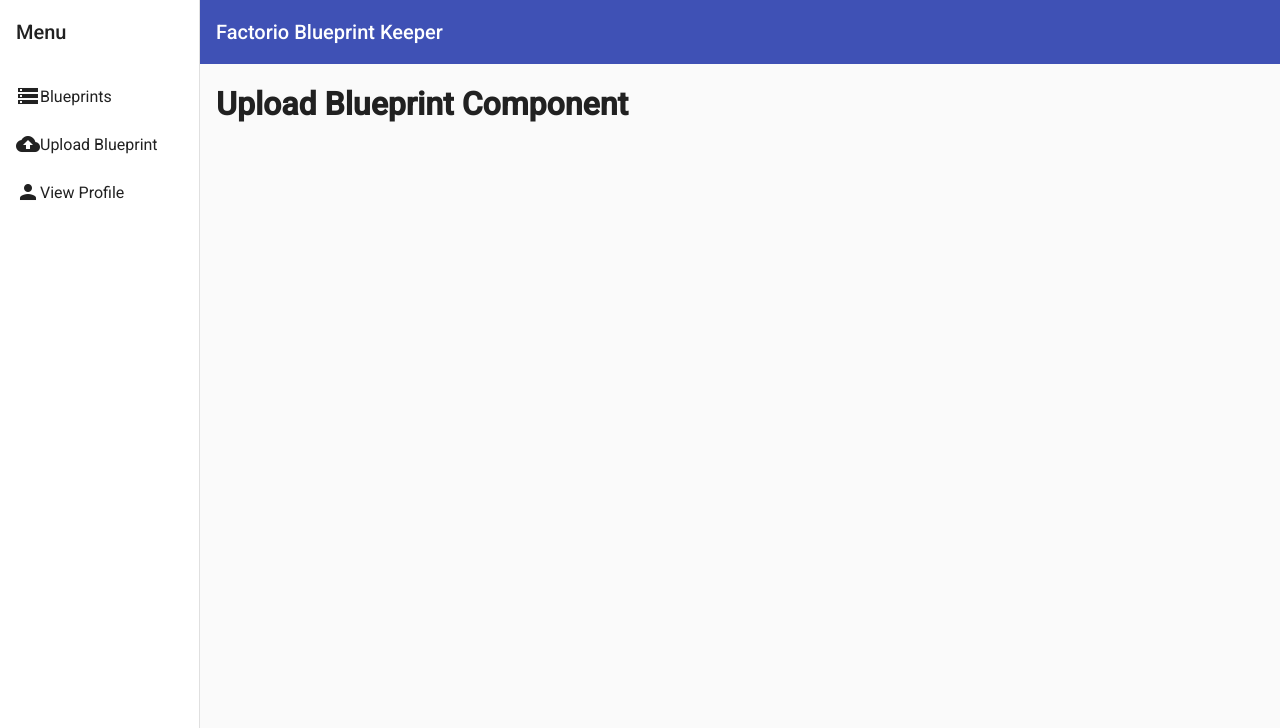
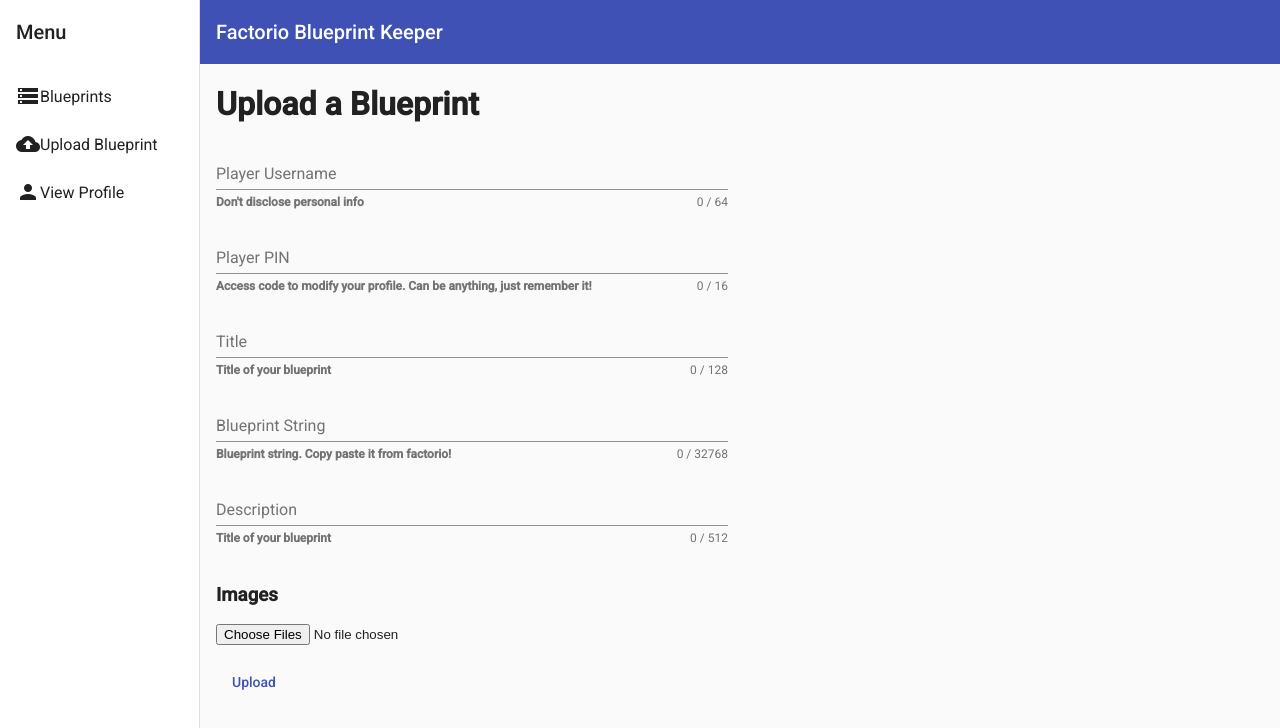
Before and after one commit to Enoumy/factorio-keeper-ui, an Angular app: page /upload in a window 1280 px wide. Shown: the top 728 px of the page. Built offline with nearby package versions, Linux system fonts and the light colour scheme.

Commit message:
Implemented form ui

```diff
--- a/src/app/app.module.ts
+++ b/src/app/app.module.ts
@@ -1,6 +1,8 @@
 import { BrowserModule } from "@angular/platform-browser";
 import { NgModule } from "@angular/core";
 import { RouterModule, Routes } from "@angular/router";
+import { ReactiveFormsModule } from "@angular/forms";
+import { HttpClientModule } from "@angular/common/http";
 
 import { AppComponent } from "./app.component";
 import { BrowserAnimationsModule } from "@angular/platform-browser/animations";
@@ -52,7 +54,9 @@ const appRoutes: Routes = [
     MatButtonModule,
     MatSidenavModule,
     MatIconModule,
-    MatListModule
+    MatListModule,
+    ReactiveFormsModule,
+    HttpClientModule
   ],
   providers: [],
   bootstrap: [AppComponent]
--- a/src/app/profile-menu/profile-menu.component.html
+++ b/src/app/profile-menu/profile-menu.component.html
@@ -2,7 +2,6 @@
 
 <p>Search for the player's profile you want to look at!</p>
 
-<form class="example-form">
 <mat-form-field class="example-full-width" class="inline">
   <mat-label>Player Username</mat-label>
   <input matInput #message maxlength="64" placeholder="factorioplayer123" />
@@ -19,4 +18,3 @@
 >
   SEARCH
 </button>
-</form>
--- a/src/app/upload-blueprint/upload-blueprint.component.css
+++ b/src/app/upload-blueprint/upload-blueprint.component.css
@@ -0,0 +1,8 @@
+.upload-button {
+  margin-top: 16;
+}
+
+.inline {
+  display: inline-block;
+  width: 512px;
+}
--- a/src/app/upload-blueprint/upload-blueprint.component.html
+++ b/src/app/upload-blueprint/upload-blueprint.component.html
@@ -1 +1,108 @@
-<h1>Upload Blueprint Component</h1>
+<h1>Upload a Blueprint</h1>
+
+<form [formGroup]="form" (ngSubmit)="submitForm()">
+  <div>
+    <mat-form-field class="example-full-width" class="inline">
+      <mat-label>Player Username</mat-label>
+      <input
+        matInput
+        #message
+        maxlength="64"
+        placeholder="factorioplayer123"
+        formControlName="username"
+      />
+      <mat-hint align="start"
+        ><strong>Don't disclose personal info</strong>
+      </mat-hint>
+      <mat-hint align="end">{{ message.value.length }} / 64</mat-hint>
+    </mat-form-field>
+  </div>
+  <br />
+
+  <div>
+    <mat-form-field class="example-full-width" class="inline">
+      <mat-label>Player PIN</mat-label>
+      <input
+        matInput
+        #pin
+        maxlength="16"
+        placeholder="1234"
+        formControlName="pin"
+      />
+      <mat-hint align="start"
+        ><strong
+          >Access code to modify your profile. Can be anything, just remember
+          it!</strong
+        >
+      </mat-hint>
+      <mat-hint align="end">{{ pin.value.length }} / 16</mat-hint>
+    </mat-form-field>
+  </div>
+  <br />
+
+  <div>
+    <mat-form-field class="example-full-width" class="inline">
+      <mat-label>Title</mat-label>
+      <input
+        matInput
+        #title
+        maxlength="128"
+        placeholder="Awesome blueprint"
+        formControlName="title"
+      />
+      <mat-hint align="start"
+        ><strong>Title of your blueprint</strong>
+      </mat-hint>
+      <mat-hint align="end">{{ title.value.length }} / 128</mat-hint>
+    </mat-form-field>
+  </div>
+  <br />
+
+  <div>
+    <mat-form-field class="example-full-width" class="inline">
+      <mat-label>Blueprint String</mat-label>
+      <input
+        matInput
+        #blueprint
+        maxlength="32768"
+        placeholder="blueprint_string (copy+paste from factorio)"
+        formControlName="blueprint_string"
+      />
+      <mat-hint align="start"
+        ><strong>Blueprint string. Copy paste it from factorio!</strong>
+      </mat-hint>
+      <mat-hint align="end">{{ blueprint.value.length }} / 32768</mat-hint>
+    </mat-form-field>
+  </div>
+  <br />
+
+  <div>
+    <mat-form-field class="example-full-width" class="inline">
+      <mat-label>Description</mat-label>
+      <input
+        matInput
+        #description
+        maxlength="512"
+        placeholder="Belt balancer"
+        formControlName="description"
+      />
+      <mat-hint align="start"
+        ><strong>Title of your blueprint</strong>
+      </mat-hint>
+      <mat-hint align="end">{{ description.value.length }} / 512</mat-hint>
+    </mat-form-field>
+  </div>
+  <br />
+
+  <div class="">
+    <h3>Images</h3>
+    <input type="file" (change)="uploadFiles($event)" multiple />
+  </div>
+  <br />
+
+  <div class="upload-button">
+    <button mat-button color="primary">
+      Upload
+    </button>
+  </div>
+</form>
--- a/src/app/upload-blueprint/upload-blueprint.component.ts
+++ b/src/app/upload-blueprint/upload-blueprint.component.ts
@@ -1,15 +1,35 @@
-import { Component, OnInit } from '@angular/core';
+import { Component, OnInit } from "@angular/core";
+import { FormBuilder, FormGroup } from "@angular/forms";
+import { HttpClient } from "@angular/common/http";
 
 @Component({
-  selector: 'app-upload-blueprint',
-  templateUrl: './upload-blueprint.component.html',
-  styleUrls: ['./upload-blueprint.component.css']
+  selector: "app-upload-blueprint",
+  templateUrl: "./upload-blueprint.component.html",
+  styleUrls: ["./upload-blueprint.component.css"]
 })
 export class UploadBlueprintComponent implements OnInit {
+  form: FormGroup;
 
-  constructor() { }
-
-  ngOnInit() {
+  constructor(public fb: FormBuilder, private http: HttpClient) {
+    this.form = this.fb.group({
+      username: [""],
+      pin: [""],
+      title: [""],
+      blueprint_string: [""],
+      description: [""],
+      files: [null]
+    });
   }
 
+  ngOnInit() {}
+
+  uploadFiles(event) {
+    const files = (event.target as HTMLInputElement).files;
+    this.form.patchValue({ files: files });
+    this.form.get("files").updateValueAndValidity();
+  }
+
+  submitForm() {
+    console.log(this.form.value);
+  }
 }
```
Lines whose indentation alone changed are shown as unchanged.
